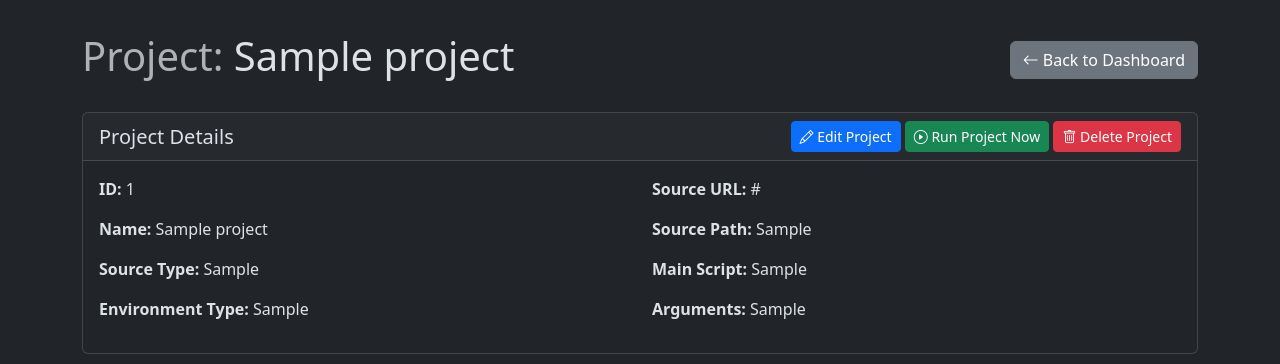
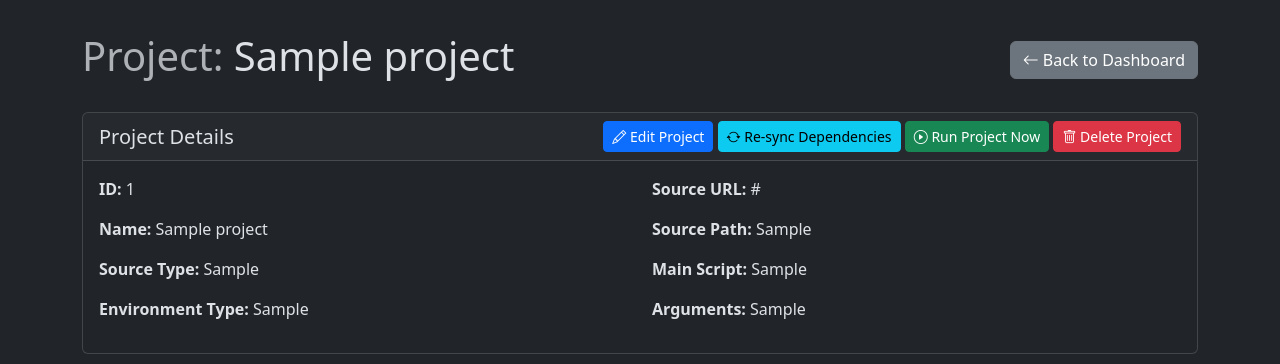
Before and after one commit to RPires27/PyOrchestrator, a FastAPI app: page /projects/1 in a window 1280 px wide. Shown: the part 56-420 px from the top of the page. Run offline with FastAPI, Linux system fonts and the light colour scheme; tables that the repository leaves empty hold one stand-in row (values such as "Sample post").

Commit message:
feat: implement re-sync dependencies button for projects

```diff
--- a/app/main.py
+++ b/app/main.py
@@ -12,7 +12,7 @@ from app.crud import run as crud_run
 from app.schemas import project as schema_project
 from app.schemas import schedule as schema_schedule
 from app.schemas import run as schema_run
-from app.services.executor import execute_script
+from app.services.executor import execute_script, sync_project_dependencies # Import sync_project_dependencies
 import math # Import math for ceil
 from app.core.logging_config import setup_logging # Import setup_logging
 from app.core.utils import get_timezones # Import get_timezones
@@ -147,6 +147,20 @@ async def delete_project_from_ui(request: Request, project_id: int, db: Session
 
     logger.info(f"Project ID {project_id} deleted.")
     return RedirectResponse(url="/", status_code=303)
+
+@app.post("/projects/{project_id}/sync-dependencies", response_class=RedirectResponse)
+async def sync_dependencies_for_project(
+    project_id: int,
+    background_tasks: BackgroundTasks,
+    db: Session = Depends(get_db)
+):
+    project = crud_project.get_project(db, project_id=project_id)
+    if project is None:
+        raise HTTPException(status_code=404, detail="Project not found")
+
+    background_tasks.add_task(sync_project_dependencies, project.source_path, project.environment_type)
+    logger.info(f"Triggered dependency sync for project ID: {project_id}")
+    return RedirectResponse(url=f"/projects/{project_id}", status_code=303)
 
 @app.get("/schedules/add", response_class=HTMLResponse)
 async def add_schedule_form(request: Request, db: Session = Depends(get_db)):
--- a/templates/project_detail.html
+++ b/templates/project_detail.html
@@ -15,6 +15,9 @@
         <h2 class="h5 mb-0">Project Details</h2>
         <div>
             <a href="/projects/{{ project.id }}/edit" class="btn btn-primary btn-sm"><i class="bi bi-pencil"></i> Edit Project</a>
+            <form action="/projects/{{ project.id }}/sync-dependencies" method="post" style="display:inline;">
+                <button type="submit" class="btn btn-info btn-sm"><i class="bi bi-arrow-repeat"></i> Re-sync Dependencies</button>
+            </form>
             <form action="/projects/{{ project.id }}/run" method="post" style="display:inline;">
                 <button type="submit" class="btn btn-success btn-sm"><i class="bi bi-play-circle"></i> Run Project Now</button>
             </form>
```
Also changed, not shown: app/services/executor.py (+20 -11 lines).
